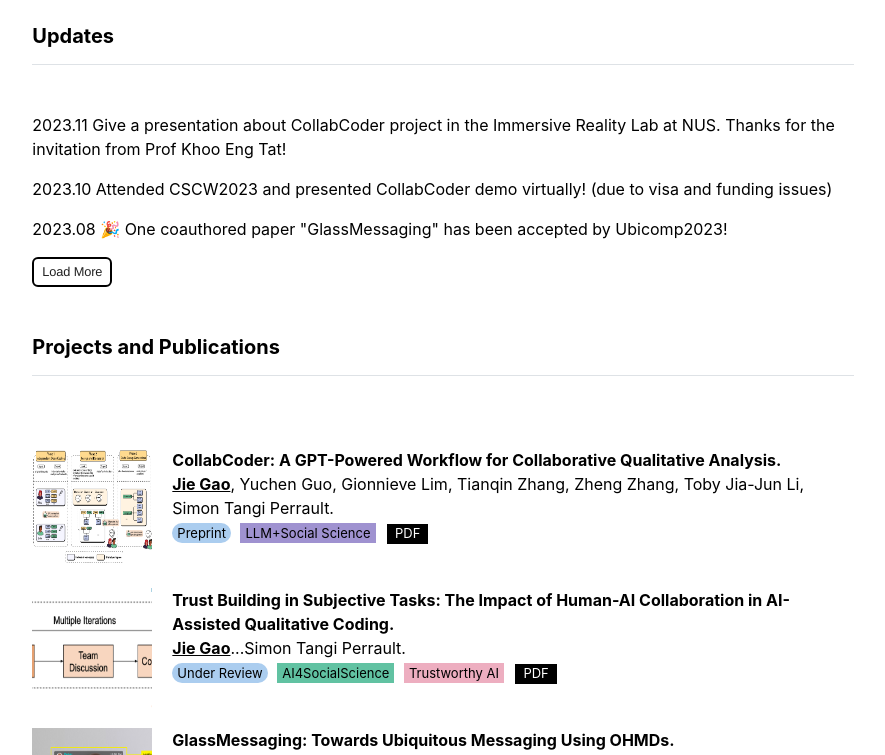
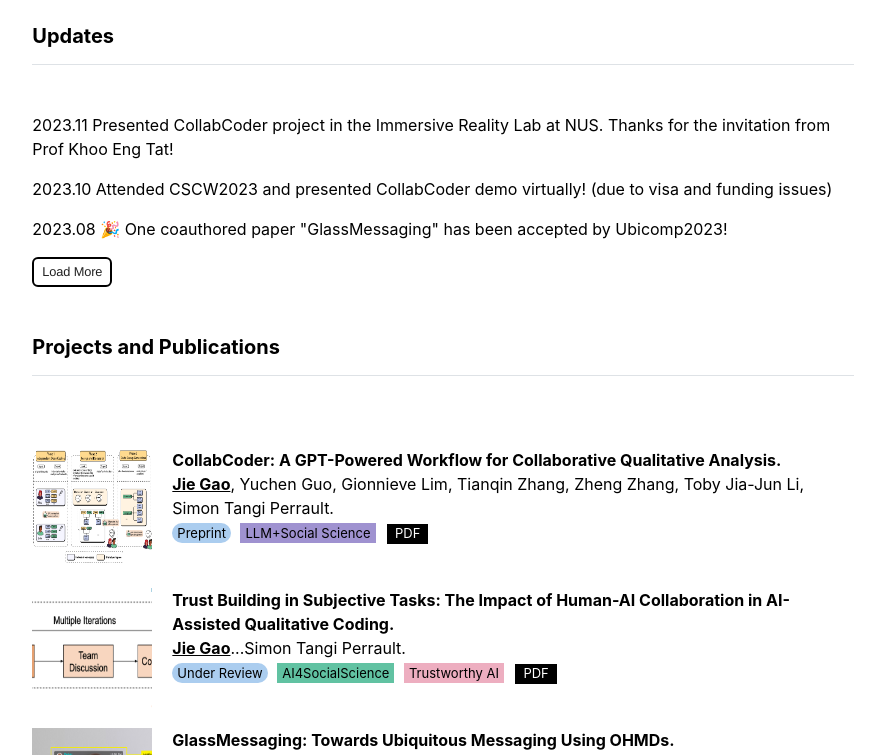
Before and after one commit to gaojie058/gaojie058.github.io, a Jekyll site: the page built from index.md, in a window 1280 px wide and 900 px high, scrolled down 464 px, cut to the strip 145-900 px from the top of the window. Shown: the whole strip, without its empty margins (197-1082 px from the left). Built offline with Jekyll 4.4.1, drawn with Linux system fonts in a browser that asks for light colours.

Commit message:
Update updates.yml

```diff
--- a/_data/updates.yml
+++ b/_data/updates.yml
@@ -1,5 +1,5 @@
 index:
-- 2023.11 Give a presentation about CollabCoder project in the Immersive Reality Lab at NUS. Thanks for the invitation from Prof Khoo Eng Tat!
+- 2023.11 Presented CollabCoder project in the Immersive Reality Lab at NUS. Thanks for the invitation from Prof Khoo Eng Tat!
 - 2023.10 Attended CSCW2023 and presented CollabCoder demo virtually! (due to visa and funding issues)
 - 2023.08 🎉 One coauthored paper "GlassMessaging" has been accepted by Ubicomp2023!
 - 2023.06 🎉 One coauthored paper has been accepted by ICSME2023!
```
